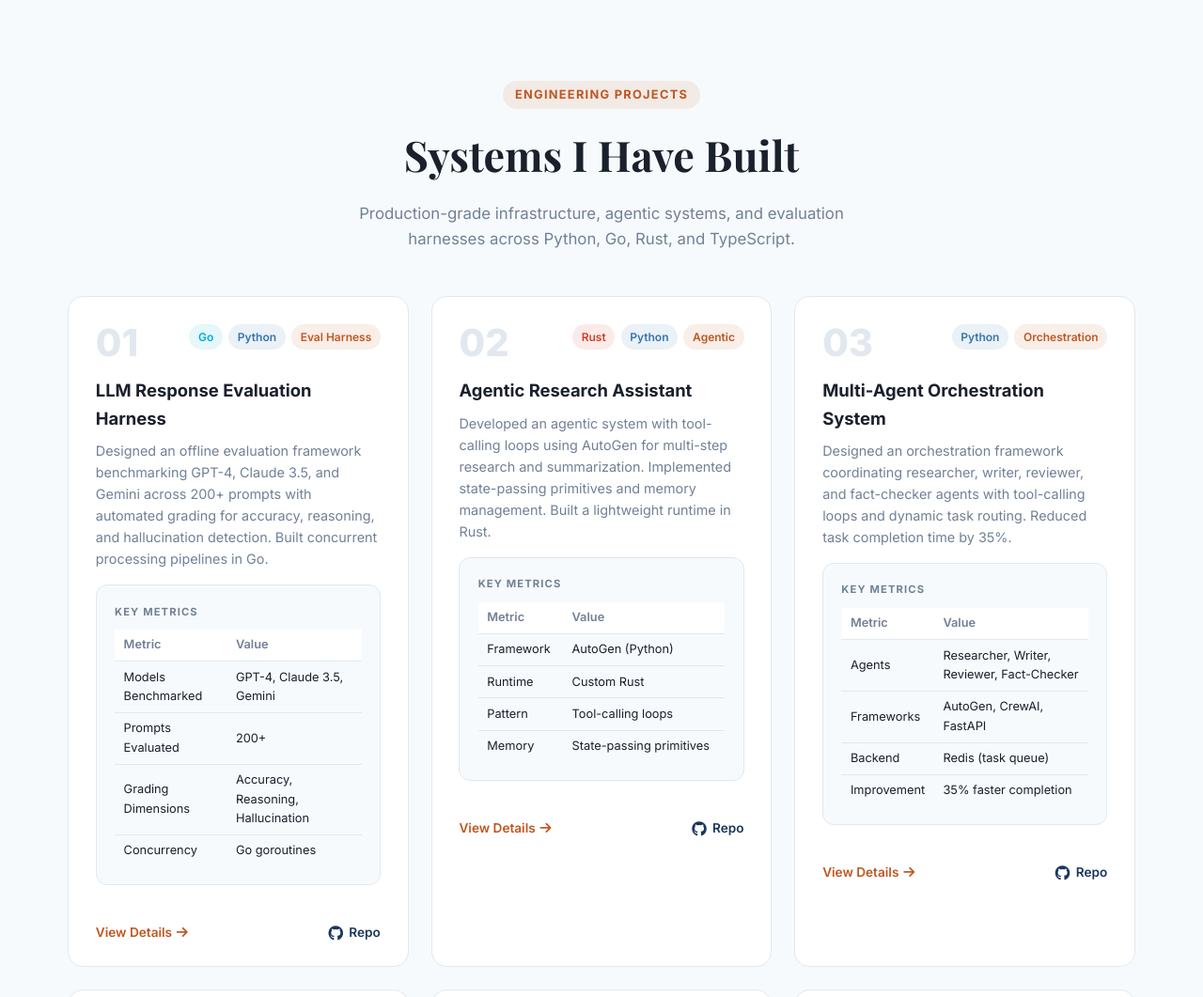
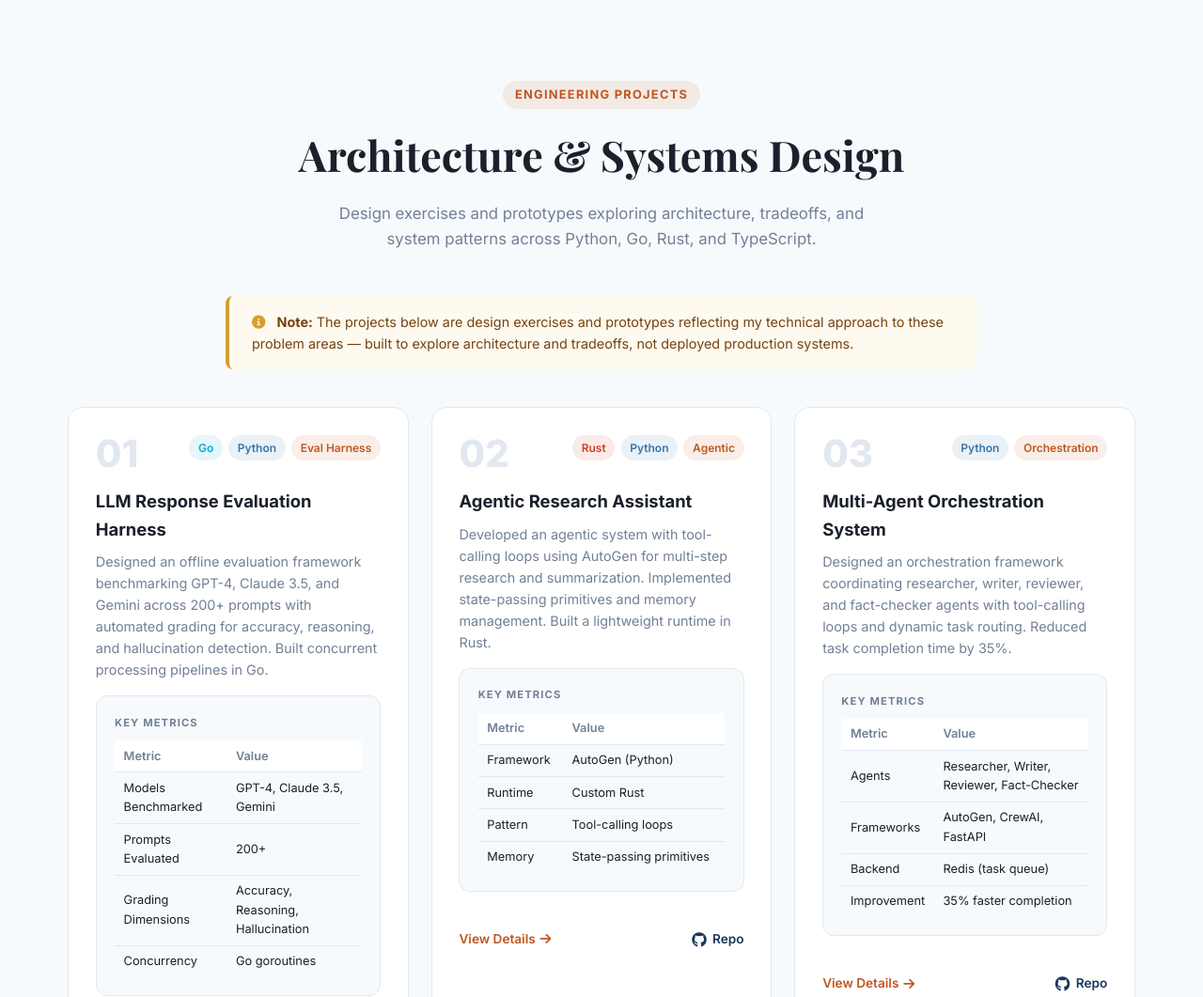
Before and after one commit to Elninoahmad/Abdullahi-portfolio, a plain HTML site: page index.html in a window 1280 px wide. Shown: the part 6120-7181 px from the top of the page at 94% size. Drawn offline with nearby package versions, Linux system fonts and the light colour scheme.

Commit message:
index.html

```diff
--- a/index.html
+++ b/index.html
@@ -1094,6 +1094,7 @@
             .skill-fill { width: var(--width) !important; }
         }
     </style>
+<base target="_blank">
 </head>
 <body>
     <a href="#about" class="skip-link">Skip to main content</a>
@@ -1522,8 +1523,12 @@
     <section id="engineering">
         <div class="section-header fade-in">
             <span class="section-label">Engineering Projects</span>
-            <h2 class="section-title">Systems I Have Built</h2>
-            <p class="section-desc">Production-grade infrastructure, agentic systems, and evaluation harnesses across Python, Go, Rust, and TypeScript.</p>
+            <h2 class="section-title">Architecture &amp; Systems Design</h2>
+            <p class="section-desc">Design exercises and prototypes exploring architecture, tradeoffs, and system patterns across Python, Go, Rust, and TypeScript.</p>
+        </div>
+        <div style="max-width: 800px; margin: 0 auto 2.5rem; padding: 1rem 1.5rem; background: #fffaf0; border-left: 4px solid #d69e2e; border-radius: 8px; font-size: 0.9rem; color: #744210; line-height: 1.6;">
+            <i class="fas fa-circle-info" style="margin-right: 0.5rem; color: #d69e2e;"></i>
+            <strong>Note:</strong> The projects below are design exercises and prototypes reflecting my technical approach to these problem areas — built to explore architecture and tradeoffs, not deployed production systems.
         </div>
         <div class="projects-grid">
 
@@ -2417,8 +2422,8 @@
         <div class="achievements-grid">
             <div class="achievement-card fade-in">
                 <div class="achievement-icon"><i class="fas fa-rocket"></i></div>
-                <h4>9 Production Systems Built</h4>
-                <p>End-to-end eval harnesses, agentic systems, RAG pipelines, and monitoring dashboards in Python, Go, and Rust.</p>
+                <h4>9 System Designs Completed</h4>
+                <p>Architected eval harnesses, agentic systems, RAG pipelines, and monitoring dashboards in Python, Go, and Rust.</p>
             </div>
             <div class="achievement-card fade-in">
                 <div class="achievement-icon"><i class="fas fa-bullseye"></i></div>
@@ -2552,7 +2557,7 @@
 
     <footer>
         <p>&copy; 2026 Abdullahi Ahmad Aminu. All rights reserved. | Polyglot AI Engineer</p>
-        <p style="margin-top: 0.5rem; font-size: 0.8rem;">Production eval harnesses, agentic systems, and RLHF infrastructure. Python · Go · Rust · TypeScript</p>
+        <p style="margin-top: 0.5rem; font-size: 0.8rem;">Architecture & systems design, eval harnesses, and agentic systems. Python · Go · Rust · TypeScript</p>
     </footer>
 
     <script>
```
